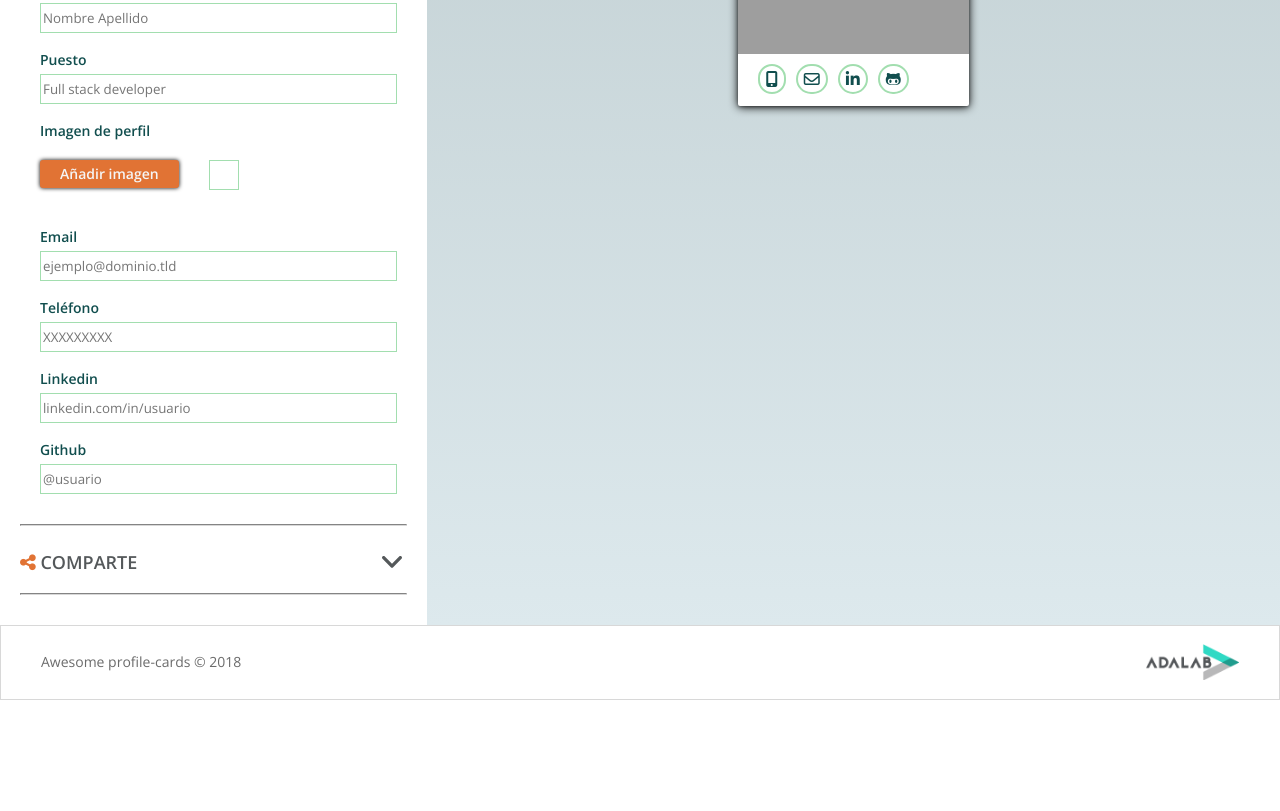
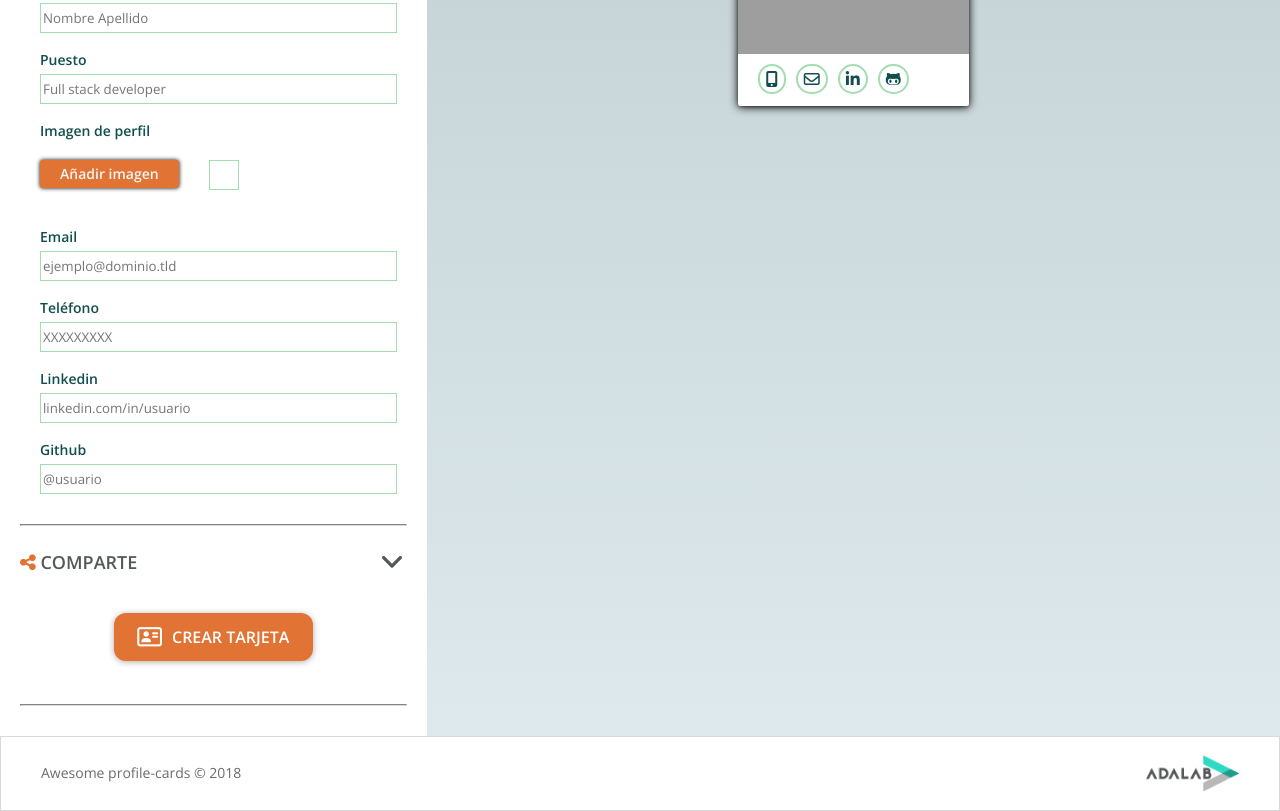
Before and after one commit to Adalab/project-promo-r-module-2-team-3, a website: page src/html/create.html in a window 1280 px wide. Shown: the part 802-1613 px from the top of the page. Before the commit the page ends 1502 px from the top, so only its background shows below. Drawn offline with nearby package versions, Linux system fonts and the light colour scheme; files that its build step writes are made by us from their sources; grey boxes are pictures that could not be loaded; files whose address does not match are found by name.

Commit message:
Create Share Part

```diff
--- a/src/html/partials/fieldset-Comparte.html
+++ b/src/html/partials/fieldset-Comparte.html
@@ -4,9 +4,7 @@
     <p class="buttonShare__title"><i class="fa-solid fa-share-nodes"></i> Comparte </p>
       <img src="./assets/images/ico-scroll-down.svg" class="buttonShare__arrow" alt="">
     </section>
-<main>
-
-</main>
-
+</fieldset>
+<div class="buttonShare_callToAction">
+  <i class="fa-regular fa-address-card"></i><a href="#" class="buttonShare_cTa">Crear Tarjeta</a></div>
     <hr class="line__divider2">
-</fieldset>
--- a/src/scss/layout/_fieldset-Comparte.scss
+++ b/src/scss/layout/_fieldset-Comparte.scss
@@ -26,6 +26,13 @@
   margin: 0px 20px 30px 20px;
 }
 
+.line__divider3 {
+  width: 100%;
+  border-width: 0.01em;
+  border-color: $border-color;
+  margin: 0;
+}
+
 .buttonShare {
   display: flex;
   justify-content: space-between;
@@ -39,3 +46,36 @@
   font-weight: 700;
   color: $text;
 }
+
+.buttonShare_callToAction {
+  display: flex;
+  position: relative;
+  width: 199px;
+  padding: 13px 18px 13px 18px;
+  background-color: $button-link;
+  border-radius: 12px;
+  box-shadow: 0 1px 6px 0 rgba(0, 0, 0, 0.32);
+  text-align: center;
+  align-items: center;
+  justify-content: center;
+  margin: auto;
+  margin-top: 20px;
+  margin-bottom: 43px;
+}
+
+.buttonShare_cTa {
+  text-decoration: none;
+  text-transform: uppercase;
+  color: $footer-bg-color;
+  font-weight: bolder;
+  justify-content: center;
+  align-items: center;
+}
+
+.fa-address-card {
+  color: $footer-bg-color;
+  padding-right: 10px;
+  font-size: 22px;
+  text-align: center;
+  justify-content: center;
+}
--- a/src/scss/layout/_fieldset-Diseña.scss
+++ b/src/scss/layout/_fieldset-Diseña.scss
@@ -74,8 +74,7 @@
   display: flex;
   flex-direction: row;
   justify-content: right;
-  align-items: center;
-  margin: 10px 0px 10px 10px;
+margin: 10px 0px 10px 10px;
 }
 
 .rectangle__a1 {
@@ -124,7 +123,6 @@
   display: flex;
   flex-direction: row;
   justify-content: right;
-  align-items: center;
   margin: 10px 0px 10px 10px;
 }
 
@@ -165,8 +163,7 @@
   display: flex;
   flex-direction: row;
   justify-content: right;
-  align-items: center;
-  margin: 10px 0px 30px 10px;
+margin: 10px 0px 30px 10px;
 }
 
 .rectangle__c1 {
@@ -228,8 +225,5 @@
     justify-content: right;
   }
 
-  .line__divider {
-    margin: 0px 30px 0px 40px;
-  }
 
 }
```
